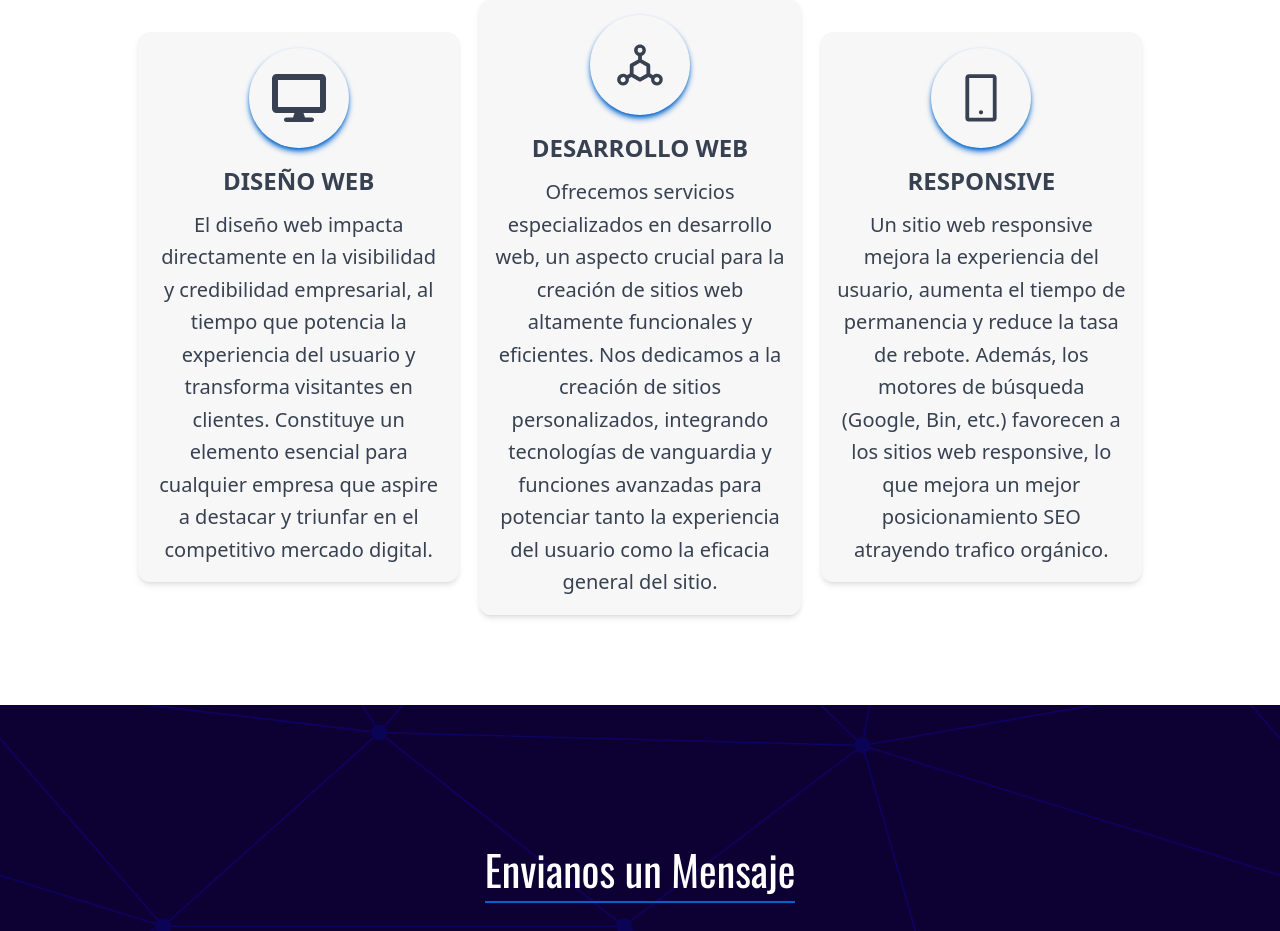
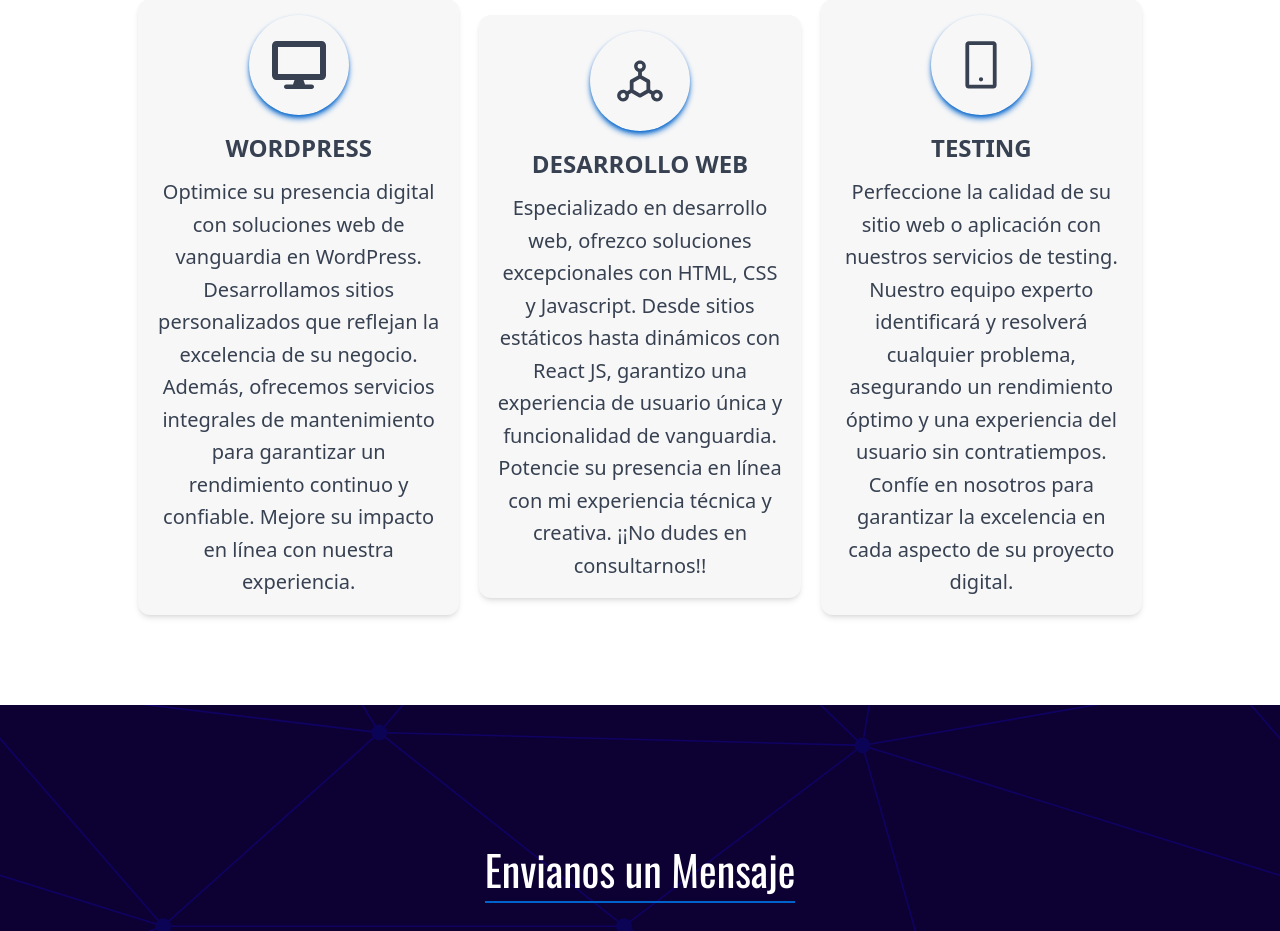
Before and after one commit to matubruno16/portfolio, a React (Vite) app: page / in a window 1280 px wide. Shown: the part 3680-4611 px from the top of the page. Built offline with nearby package versions, Linux system fonts and the light colour scheme.

Commit message:
Update Servicios

```diff
--- a/src/Components/Services.jsx
+++ b/src/Components/Services.jsx
@@ -13,7 +13,7 @@
         Servicios
       </h3>
       <p className="text-center text-sm pb-[40px]">
-      Implementación de diseño UI/UX avanzado, programación eficiente en diversos lenguajes y mantenimiento integral de sitios.
+        Implementación de diseño UI/UX avanzado, programación eficiente en diversos lenguajes y mantenimiento integral de sitios.
       </p>
 
       <motion.div
@@ -28,8 +28,8 @@
               style={{ color: "hsl(225,15%,40%)%)", fontSize: "54px" }}
             />
           }
-          titleService="Diseño Web"
-          descriptionService="El diseño web impacta directamente en la visibilidad y credibilidad empresarial, al tiempo que potencia la experiencia del usuario y transforma visitantes en clientes. Constituye un elemento esencial para cualquier empresa que aspire a destacar y triunfar en el competitivo mercado digital."
+          titleService="Wordpress"
+          descriptionService="Optimice su presencia digital con soluciones web de vanguardia en WordPress. Desarrollamos sitios personalizados que reflejan la excelencia de su negocio. Además, ofrecemos servicios integrales de mantenimiento para garantizar un rendimiento continuo y confiable. Mejore su impacto en línea con nuestra experiencia."
         />
         <CardService
           icon={
@@ -38,7 +38,8 @@
             />
           }
           titleService="desarrollo web "
-          descriptionService="Ofrecemos servicios especializados en desarrollo web, un aspecto crucial para la creación de sitios web altamente funcionales y eficientes. Nos dedicamos a la creación de sitios personalizados, integrando tecnologías de vanguardia y funciones avanzadas para potenciar tanto la experiencia del usuario como la eficacia general del sitio."
+          descriptionService="
+            Especializado en desarrollo web, ofrezco soluciones excepcionales con HTML, CSS y Javascript. Desde sitios estáticos hasta dinámicos con React JS, garantizo una experiencia de usuario única y funcionalidad de vanguardia. Potencie su presencia en línea con mi experiencia técnica y creativa. ¡¡No dudes en consultarnos!!"
         />
         <CardService
           icon={
@@ -46,8 +47,8 @@
               style={{ color: "hsl(225,15%,40%)%)", fontSize: "54px" }}
             />
           }
-          titleService="RESPONSIVE"
-          descriptionService="Un sitio web responsive mejora la experiencia del usuario, aumenta el tiempo de permanencia y reduce la tasa de rebote. Además, los motores de búsqueda (Google, Bin, etc.) favorecen a los sitios web responsive, lo que mejora un mejor posicionamiento SEO atrayendo trafico orgánico."
+          titleService="Testing"
+          descriptionService="Perfeccione la calidad de su sitio web o aplicación con nuestros servicios de testing. Nuestro equipo experto identificará y resolverá cualquier problema, asegurando un rendimiento óptimo y una experiencia del usuario sin contratiempos. Confíe en nosotros para garantizar la excelencia en cada aspecto de su proyecto digital."
         />
       </motion.div>
     </section>
```
